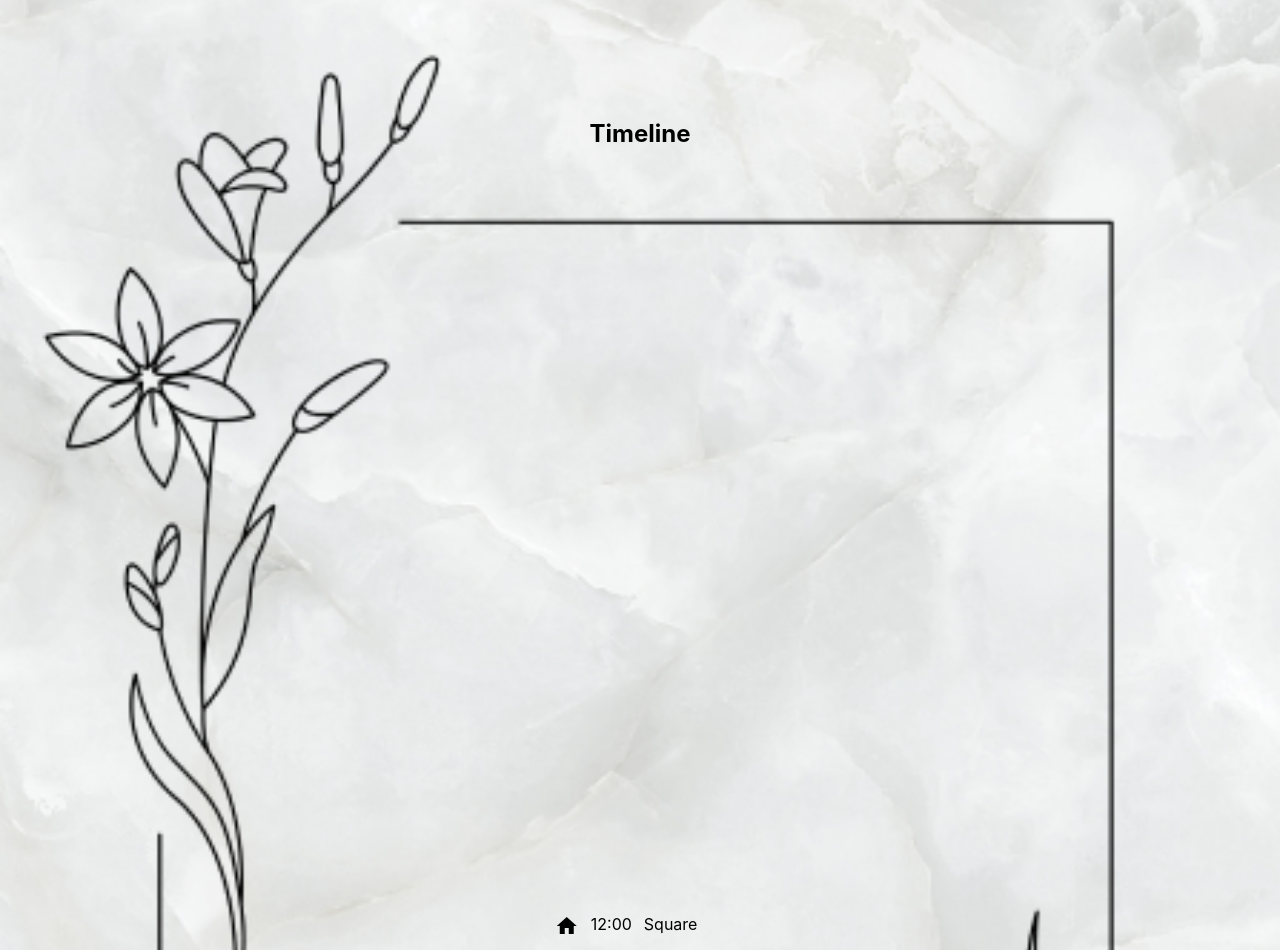
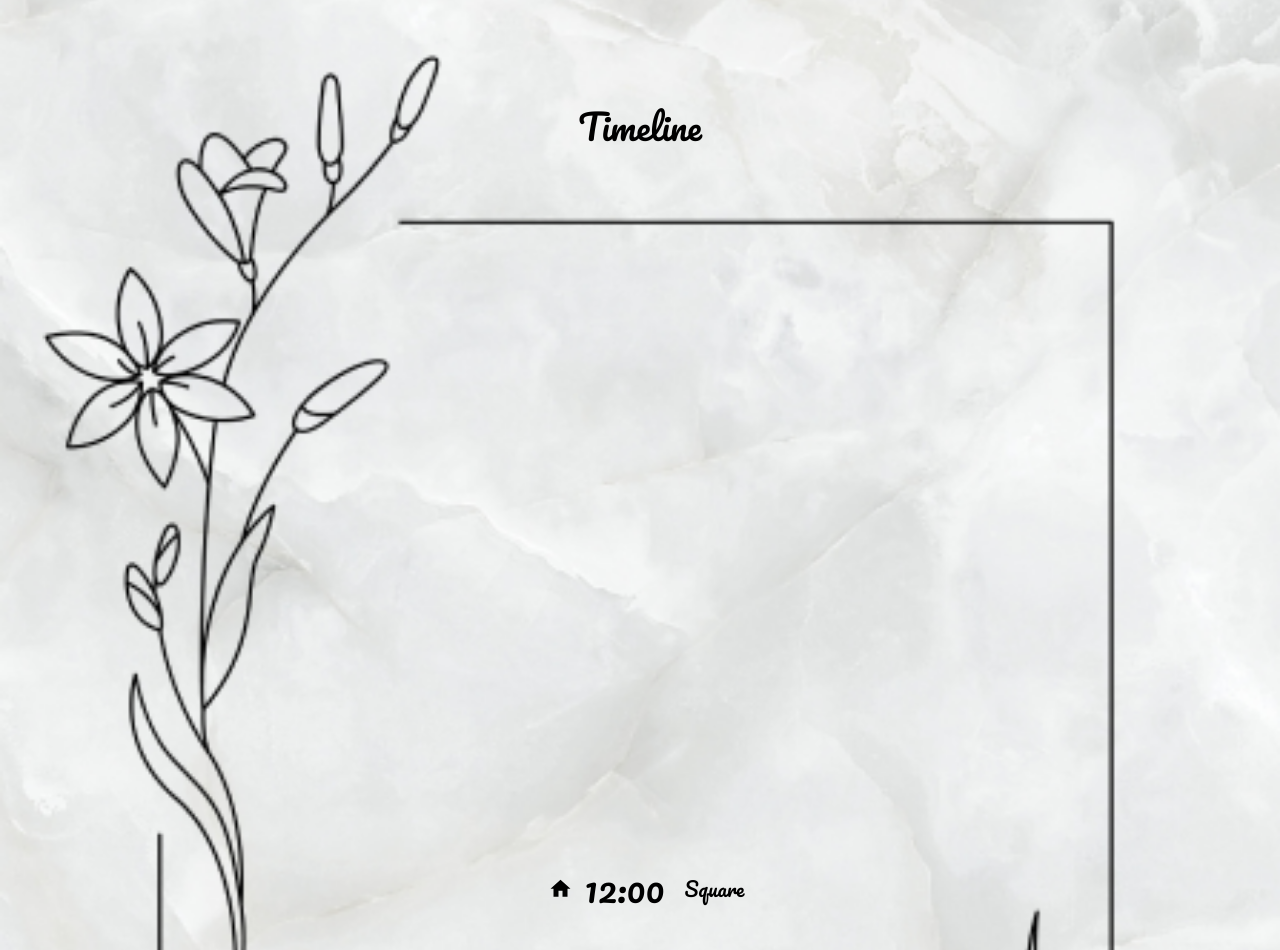
Before and after one commit to VaheHovakimyan/hraviratoms-client, a React (Create React App) app: page / in a window 1280 px wide. Shown: the part 802-1752 px from the top of the page. Built offline with nearby package versions, Linux system fonts and the light colour scheme; no server answers; a web font is replaced by a local one.

Commit message:
change font and styles of page Timeline

```diff
--- a/public/index.html
+++ b/public/index.html
@@ -1,14 +1,12 @@
 <!DOCTYPE html>
 <html lang="en">
+
 <head>
   <meta charset="utf-8" />
   <link rel="icon" href="%PUBLIC_URL%/favicon.ico" />
   <meta name="viewport" content="width=device-width, initial-scale=1" />
   <meta name="theme-color" content="#000000" />
-    <meta
-      name="description"
-      content="Web site created using create-react-app"
-    />
+  <meta name="description" content="Web site created using create-react-app" />
   <link rel="apple-touch-icon" href="%PUBLIC_URL%/logo192.png" />
   <link rel="manifest" href="%PUBLIC_URL%/manifest.json" />
 
@@ -18,8 +16,7 @@
   <link rel="preconnect" href="https://fonts.gstatic.com" crossorigin />
   <link
     href="https://fonts.googleapis.com/css2?family=Fira+Sans:wght@300;700&family=Noto+Sans:wght@500&family=Poppins:ital,wght@0,100;0,200;0,300;0,400;0,500;0,600;0,700;0,800;0,900;1,100;1,200;1,300;1,400;1,500;1,600;1,700;1,800;1,900&display=swap"
-      rel="stylesheet"
-    />
+    rel="stylesheet" />
 
   <!-- Pompiere font -->
 
@@ -27,8 +24,7 @@
   <link rel="preconnect" href="https://fonts.gstatic.com" crossorigin />
   <link
     href="https://fonts.googleapis.com/css2?family=Fira+Sans:wght@300;700&family=Noto+Sans:wght@500&family=Pompiere&family=Poppins:ital,wght@0,100;0,200;0,300;0,400;0,500;0,600;0,700;0,800;0,900;1,100;1,200;1,300;1,400;1,500;1,600;1,700;1,800;1,900&display=swap"
-      rel="stylesheet"
-    />
+    rel="stylesheet" />
 
   <!-- League script font -->
 
@@ -36,8 +32,7 @@
   <link rel="preconnect" href="https://fonts.gstatic.com" crossorigin />
   <link
     href="https://fonts.googleapis.com/css2?family=Fira+Sans:wght@300;700&family=League+Script&family=Noto+Sans:wght@500&family=Pompiere&family=Poppins:ital,wght@0,100;0,200;0,300;0,400;0,500;0,600;0,700;0,800;0,900;1,100;1,200;1,300;1,400;1,500;1,600;1,700;1,800;1,900&display=swap"
-      rel="stylesheet"
-    />
+    rel="stylesheet" />
 
   <!-- Inter font -->
 
@@ -45,13 +40,22 @@
   <link rel="preconnect" href="https://fonts.gstatic.com" crossorigin />
   <link
     href="https://fonts.googleapis.com/css2?family=Fira+Sans:wght@300;700&family=Inter:ital,opsz,wght@0,14..32,100..900;1,14..32,100..900&family=League+Script&family=Noto+Sans:wght@500&family=Pompiere&family=Poppins:ital,wght@0,100;0,200;0,300;0,400;0,500;0,600;0,700;0,800;0,900;1,100;1,200;1,300;1,400;1,500;1,600;1,700;1,800;1,900&display=swap"
-      rel="stylesheet"
-    />
+    rel="stylesheet" />
+
+  <!-- Pacifico font-->
+
+  <link rel="preconnect" href="https://fonts.googleapis.com">
+  <link rel="preconnect" href="https://fonts.gstatic.com" crossorigin>
+  <link
+    href="https://fonts.googleapis.com/css2?family=Pacifico&family=Roboto:ital,wght@0,100;0,300;0,400;0,500;0,700;0,900;1,100;1,300;1,400;1,500;1,700;1,900&display=swap"
+    rel="stylesheet">
 
   <title>Hraviratoms.com</title>
 </head>
+
 <body>
   <noscript>You need to enable JavaScript to run this app.</noscript>
   <div id="root"></div>
 </body>
+
 </html>
--- a/src/components/timeline/TimeLine.scss
+++ b/src/components/timeline/TimeLine.scss
@@ -1,15 +1,28 @@
 .timeline_main {
   width: 100%;
   position: relative;
+}
+
 .timeline_main_background {
   width: 100%;
 }
-  .timeline_title{
+
+.timeline_title {
   position: absolute;
   left: 50%;
   top: 7%;
   transform: translate(-50%, -50%);
+  // width: 287px;
+  height: 74px;
+  // top: 818px;
+  // left: 79px;
+  font-weight: 400;
+  font-size: 35px;
+  font-family: Pacifico;
+  line-height: 61.46px;
+  align-items: center;
 }
+
 .timeline_content {
   position: absolute;
   top: 50%;
@@ -18,9 +31,32 @@
   display: flex;
   gap: 12px;
   flex-direction: column;
-    .timeline_item{
+
+  .timeline_item {
     display: flex;
+    align-items: center;
     gap: 12px;
+
+    .time-item {
+      width: 88px;
+      // height: 31px;
+      // top: 973px;
+      // left: 143px;
+      font-weight: 400;
+      font-size: 35px;
+      font-family: Pacifico;
+      line-height: 61.46px;
+    }
+      .location_item {
+        width: 47px;
+        // height: 43px;
+        // top: 971px;
+        // left: 258px;
+        font-family: Pacifico;
+        font-weight: 400;
+        font-size: 20px;
+        line-height: 35.12px;
+      }
+
   }
 }
-}
--- a/src/components/timeline/TimeLine.tsx
+++ b/src/components/timeline/TimeLine.tsx
@@ -34,8 +34,8 @@
             <div className="timeline_item">
               {/* <img src={item.icon} alt="timeline_icon" /> */}
               {item.icon}
-              <p>{item.time}</p>
-              <p>{item.location}</p>
+              <p className="time-item">{item.time}</p>
+              <p className="location_item">{item.location}</p>
             </div>
           )
         })}
```
Lines whose indentation alone changed are shown as unchanged.
